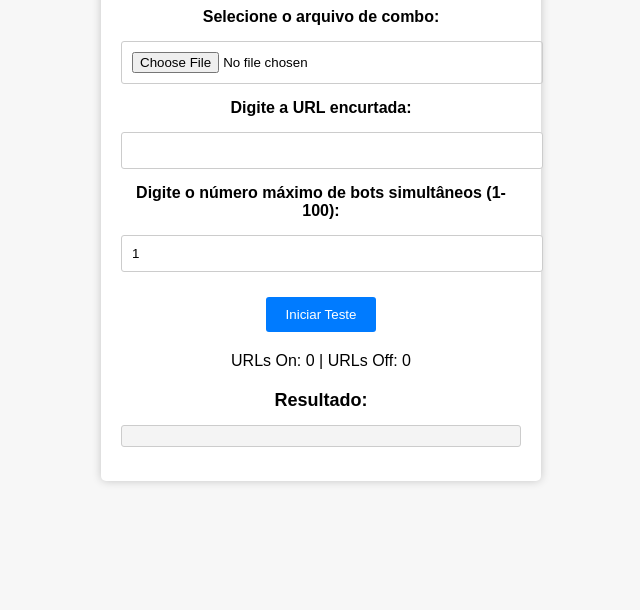
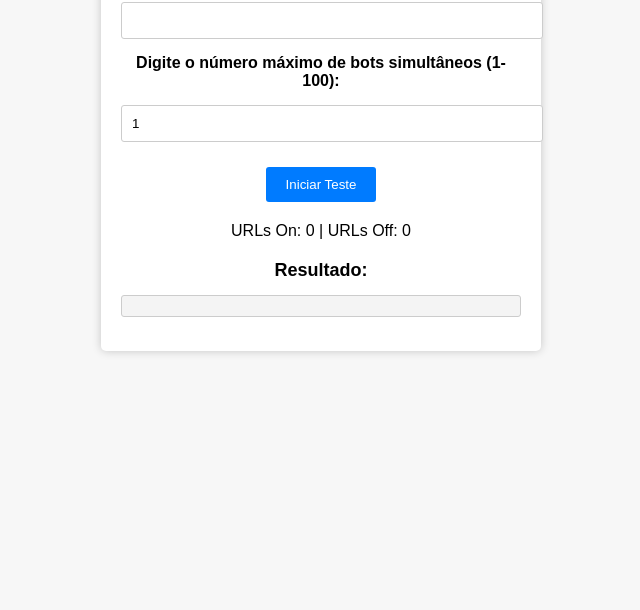
Before and after one commit to Deyvid444yt/Encurtada, a plain HTML site: page Index.html in a window 1280 px wide. Shown: the part 190-800 px from the top of the page, without its empty margins (319-959 px from the left). Drawn offline with Linux system fonts and the light colour scheme.

Commit message:
Update Index.html

```diff
--- a/Index.html
+++ b/Index.html
@@ -11,11 +11,6 @@
             background-color: #f7f7f7;
             margin: 0;
             padding: 0;
-            display: flex;
-            flex-direction: column;
-            align-items: center;
-            justify-content: center;
-            height: 100vh;
         }
         .container {
             background-color: #fff;
@@ -25,6 +20,7 @@
             text-align: center;
             max-width: 400px;
             width: 100%;
+            margin: 0 auto; /* Adicione esta linha para centralizar o container */
         }
         h1 {
             margin: 0 0 20px;
@@ -155,6 +151,9 @@
                 await testLink(link, combo);
                 await new Promise(resolve => setTimeout(resolve, 1000)); // Aguarda 1 segundo entre os testes
             }
+
+            // Role a página para o início
+            window.scrollTo(0, 0);
         }
     </script>
 </body>
```
